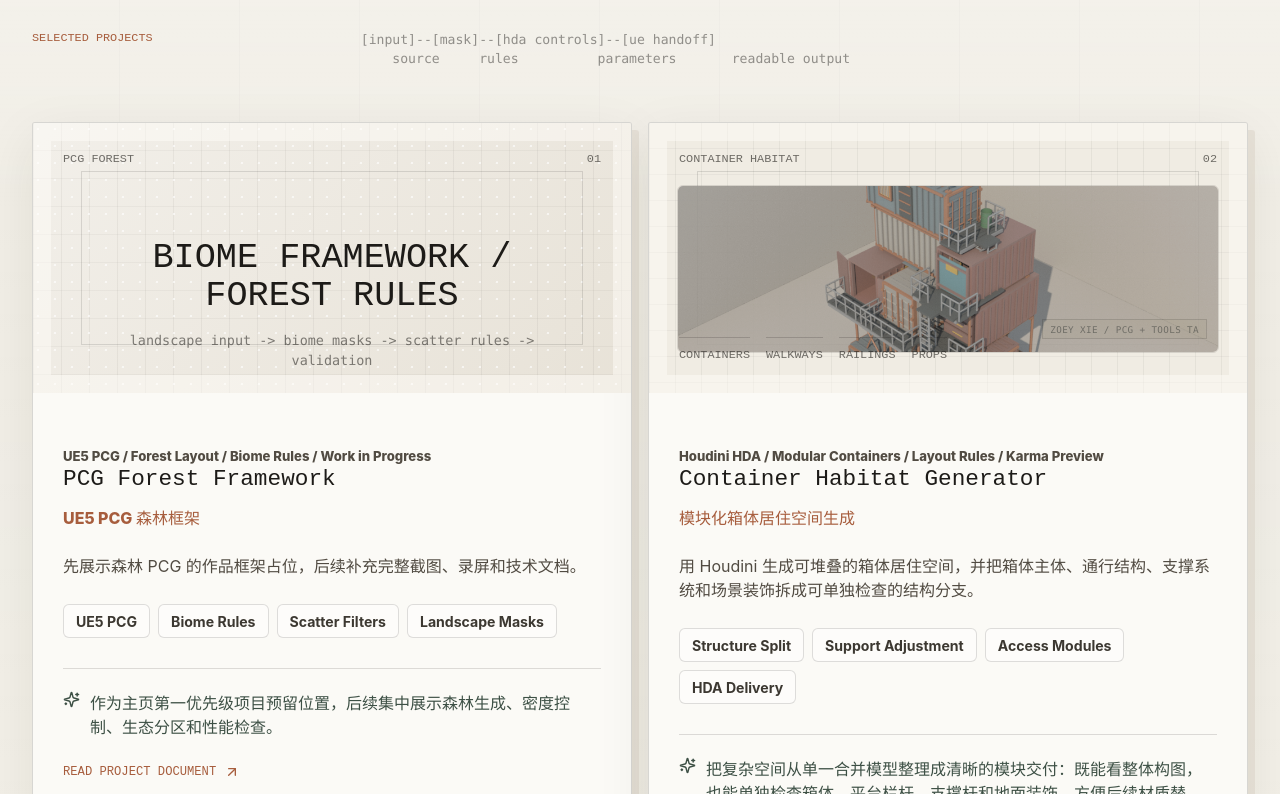
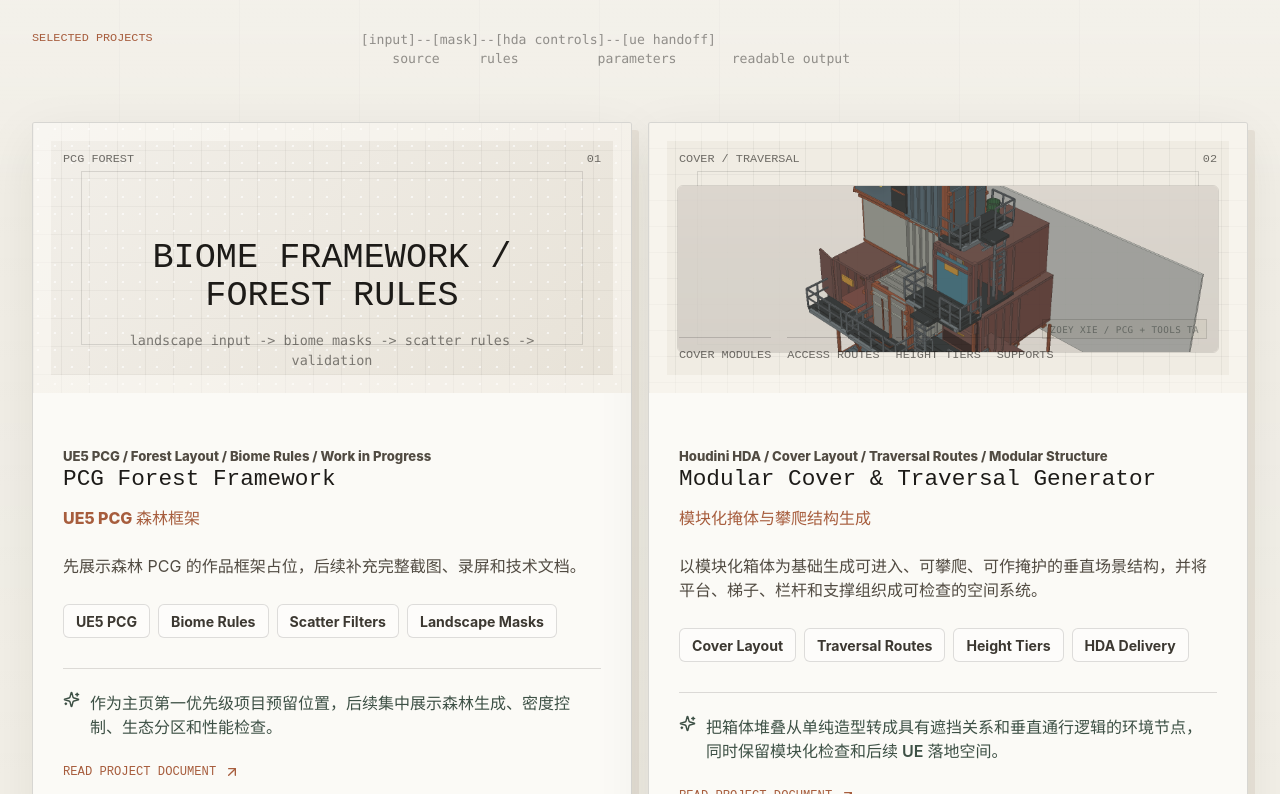
Before and after one commit to zoey-billd/Portfolio, a React (Vite) app: page / in a window 1280 px wide. Shown: the part 1486-2280 px from the top of the page. Built offline with nearby package versions, Linux system fonts and the light colour scheme; a web font is replaced by a local one.

Commit message:
Refresh container cover portfolio visuals

```diff
--- a/src/project-data.js
+++ b/src/project-data.js
@@ -39,9 +39,9 @@ export const projects = [
   },
   {
     slug: "container-habitat-generator",
-    title: "Container Habitat Generator",
-    subtitle: "模块化箱体居住空间生成",
-    eyebrow: "Houdini HDA / Modular Containers / Layout Rules / Karma Preview",
+    title: "Modular Cover & Traversal Generator",
+    subtitle: "模块化掩体与攀爬结构生成",
+    eyebrow: "Houdini HDA / Cover Layout / Traversal Routes / Modular Structure",
     category: "Environment Generator",
     image: "/assets/houdini/portfolio/container-habitat.png",
     video: "/assets/houdini/videos/container-habitat-modules.mp4",
@@ -49,8 +49,8 @@ export const projects = [
     galleryImages: [
       {
         src: "/assets/houdini/portfolio/container-habitat-front-karma.png",
-        caption: "Karma front render / module silhouette",
-        alt: "Container habitat front Karma render",
+        caption: "Front render / cover and traversal silhouette",
+        alt: "Modular cover and traversal structure front render",
       },
       {
         src: "/assets/houdini/portfolio/container-habitat-three-quarter-software.png",
@@ -64,42 +64,42 @@ export const projects = [
       },
     ],
     visual: {
-      label: "CONTAINER HABITAT",
-      hero: "STACKED MODULES / WALKWAYS",
-      flow: "layout rules -> modules -> platforms -> stairs -> supports",
-      slots: ["Containers", "Walkways", "Railings", "Props"],
+      label: "COVER / TRAVERSAL",
+      hero: "STACKED COVER / CLIMBABLE ROUTES",
+      flow: "cover modules -> height tiers -> traversal access -> support pass",
+      slots: ["Cover Modules", "Access Routes", "Height Tiers", "Supports"],
     },
     scope:
-      "用 Houdini 生成可堆叠的箱体居住空间，并把箱体主体、通行结构、支撑系统和场景装饰拆成可单独检查的结构分支。",
-    tech: ["Structure Split", "Support Adjustment", "Access Modules", "HDA Delivery"],
+      "以模块化箱体为基础生成可进入、可攀爬、可作掩护的垂直场景结构，并将平台、梯子、栏杆和支撑组织成可检查的空间系统。",
+    tech: ["Cover Layout", "Traversal Routes", "Height Tiers", "HDA Delivery"],
     impact:
-      "把复杂空间从单一合并模型整理成清晰的模块交付：既能看整体构图，也能单独检查箱体、平台栏杆、支撑杆和地面装饰，方便后续材质替换、调试和 UE 落地。",
+      "把箱体堆叠从单纯造型转成具有遮挡关系和垂直通行逻辑的环境节点，同时保留模块化检查和后续 UE 落地空间。",
     deliverables: [
-      "Container habitat generator HDA and HIP scene",
-      "Karma and software viewport renders",
+      "Modular cover and traversal HDA / HIP scene",
+      "Hero and front structure renders",
       "Module-split demo recording",
       "Node structure and delivery breakdown note",
     ],
     article: {
       intro:
-        "这个项目从早期“箱体空间生成”继续整理成可交付的 Houdini HDA：整体仍是模块化箱体居住空间，但重点已经推进到结构分支、调试出口、支撑修正和交付包规范。它适合作为环境 TA / 工具向 TA 的案例，展示如何把复杂场景从一个可看的结果拆成可检查、可维护、可继续落地的工具输出。",
+        "这个项目把标准箱体重新包装成可进入、可攀爬、可提供遮挡的垂直环境结构。重点不是堆出一个复杂外形，而是让不同高度的平台、梯子、栏杆和支撑之间形成可读的空间关系，并通过 Houdini HDA 保留后续迭代的入口。",
       sections: [
         {
           heading: "设计目标",
           items: [
-            "保留堆叠箱体、平台栏杆、支撑杆、地面装饰和灯光材质层次，让整体轮廓在正面与三分之四视角下都可读。",
-            "将场景按 container、access、support、dressing 等结构系统拆分，避免所有几何只作为一个不可维护的合并结果。",
-            "在合并前保留各分支检查出口，让模块可以单独显示、微调、清理和验证，再统一输出最终几何。",
+            "让箱体错位、悬挑和层级变化同时服务于遮挡、观察和攀爬路线，避免结构只停留在装饰性的堆叠。",
+            "让平台、梯子、栏杆和支撑形成连续的垂直通行线索，使镜头能快速读出可进入区域和高度变化。",
+            "保留箱体、通行、支撑和装饰的独立检查入口，方便在不同构图和玩法需求之间继续迭代。",
           ],
         },
         {
           heading: "技术方案",
           items: [
-            "基础生成阶段由 HDA 内部逻辑创建箱体主体、平台、栏杆、梯子、支撑、地面装饰和相机灯光；SOP 网络只保留关键的分类、清理、调整和输出组织，减少维护时需要翻找的节点层级。",
-            "结构分类依赖 primitive 级别的组件属性，把箱体壳体、通行结构、支撑系统和装饰物拆入不同分支；每个分支在合并前都有独立调整入口，便于只检查平台栏杆、只看支撑杆或只清理小道具。",
-            "支撑系统单独缓存杆件上下边界，再做轻量的长度和朝中心偏移修正；这样能处理悬挑箱体下方支撑看起来脱节的问题，同时不把完整求解逻辑暴露成难维护的黑箱。",
-            "Dressing 清理使用精确标记而不是大范围空间删除，目标是移除影响画面和交付检查的小物件，同时保留桶、草、旗帜、告示牌等仍能强化尺度和生活感的装饰。",
-            "最终输出统一经过法线整理和结构合并，保留模块、组件、楼层、路线、支撑和材质相关属性，为后续材质替换、分层调试和 UE 侧二次处理预留接口。",
+            "基础生成阶段围绕箱体层级和可达区域组织平台、梯子、栏杆与支撑；HDA 内部保留参数入口，外部 SOP 主要负责分类、检查、清理和交付组织。",
+            "结构分类依赖组件语义把箱体壳体、遮挡面、通行结构和支撑系统分开，让画面检查可以从整体轮廓切换到路线、节点或局部受力关系。",
+            "通行结构会根据相邻高度和空间间距保留可读的连接线索，再结合局部错位控制路线的节奏；具体布局不固定为单一模板，便于适配不同场景构图。",
+            "悬挑部分单独进入支撑检查，重点观察支撑是否落地、是否与箱体边界呼应，以及平台下方是否出现穿插或悬空的视觉断点。",
+            "最终输出保留模块、楼层、路线、支撑和材质相关属性，为后续材质替换、分层调试与 UE 侧二次处理预留接口，但不把完整生成配方公开为照抄式步骤。",
           ],
         },
       ],
```
Also changed, not shown: public/assets/houdini/notes/container_habitat_generator.md (+6 -6 lines), public/assets/houdini/portfolio/container-habitat-front-karma.png, public/assets/houdini/portfolio/container-habitat.png.
